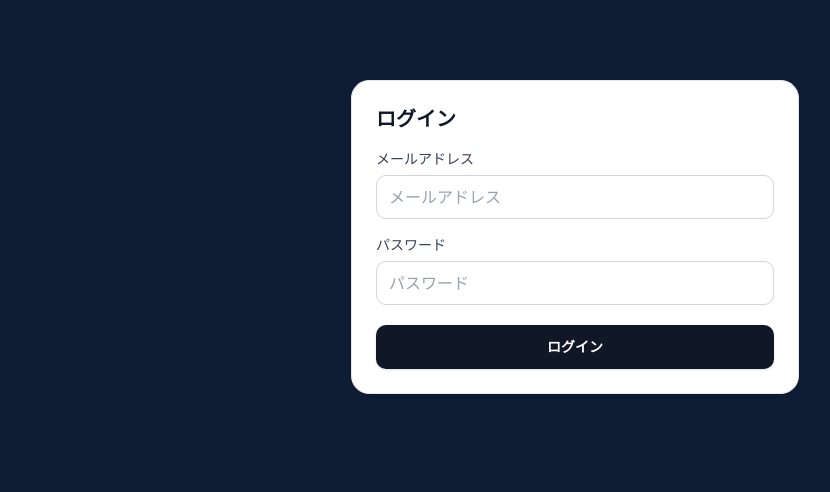
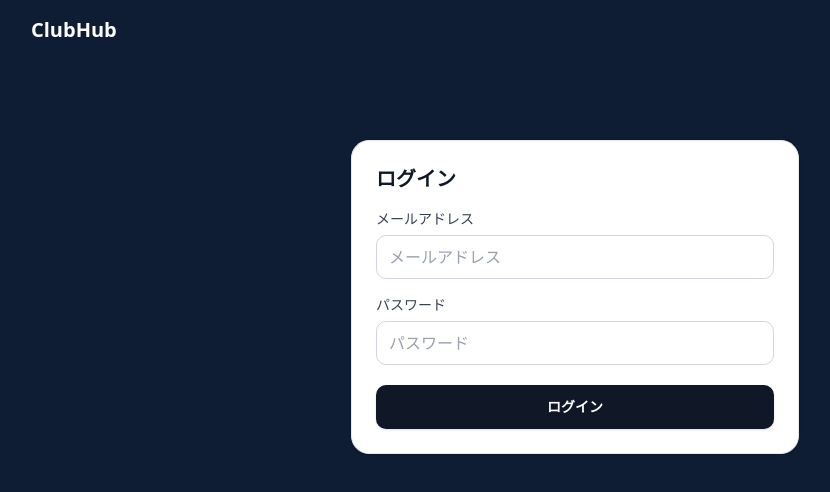
Before and after one commit to ikurasusshi/track-club-hub, a React (Vite) app in the folder frontend/: page /signin in a window 1280 px wide. Shown: the top 492 px of the page, without its empty margins (65-895 px from the left). Built offline with nearby package versions, Linux system fonts and the light colour scheme.

Commit message:
authページのヘッダーを変更

```diff
--- a/frontend/src/App.tsx
+++ b/frontend/src/App.tsx
@@ -11,6 +11,7 @@ import UsersList from "./components/users/UsersList";
 import client from "./apolloClient";
 import { ApolloProvider } from "@apollo/client/react";
 import { ThemeProvider } from "./components/theme-provider";
+import AuthLayout from "./components/layout/AuthLayout";
 
 function App() {
   return (
@@ -23,9 +24,11 @@ function App() {
               <Route path="/users" element={<UsersList />} />
               <Route path="/users/:id" element={<UserDetailPage />} />
             </Route>
-            <Route element={<NoHeaderLayout />}>
+            <Route element={<AuthLayout />}>
               <Route path="/signup" element={<SignUp />} />
               <Route path="/signin" element={<SignIn />} />
+            </Route>
+            <Route element={<NoHeaderLayout />}>
               <Route path="*" element={<NotFound />} />
             </Route>
           </Routes>
--- a/frontend/src/components/Header.tsx
+++ b/frontend/src/components/Header.tsx
@@ -4,7 +4,11 @@ import { ModeToggle } from "./mode-toggle";
 import { Button } from "./ui/button";
 import { UserMenu } from "./users/UserMenu";
 
-const Header = () => {
+interface HeaderProps {
+  simple?: boolean;
+}
+
+const Header = ({ simple = false }: HeaderProps) => {
   return (
     <header className="bg-white dark:bg-[rgb(14,29,51)]">
       <div className="max-w-6xl mx-auto px-4 py-3 flex items-center justify-between">
@@ -20,10 +24,14 @@ const Header = () => {
         </div>
 
         {/* ナビゲーション */}
+        {!simple && (
           <nav className="flex space-x-6 font-medium items-center justify-between">
             <ModeToggle />
             <Button variant="ghost" asChild>
-            <Link to="/" className="text-black dark:text-white hover:font-bold">
+              <Link
+                to="/"
+                className="text-black dark:text-white hover:font-bold"
+              >
                 <House />
               </Link>
             </Button>
@@ -37,6 +45,7 @@ const Header = () => {
             </Button>
             <UserMenu />
           </nav>
+        )}
       </div>
     </header>
   );
--- /dev/null
+++ b/frontend/src/components/layout/AuthLayout.tsx
@@ -0,0 +1,11 @@
+import { Outlet } from "react-router-dom";
+import Header from "../Header";
+
+export default function AuthLayout() {
+  return (
+    <div>
+      <Header simple={true} />
+      <Outlet />
+    </div>
+  );
+}
```
Lines whose indentation alone changed are shown as unchanged.
